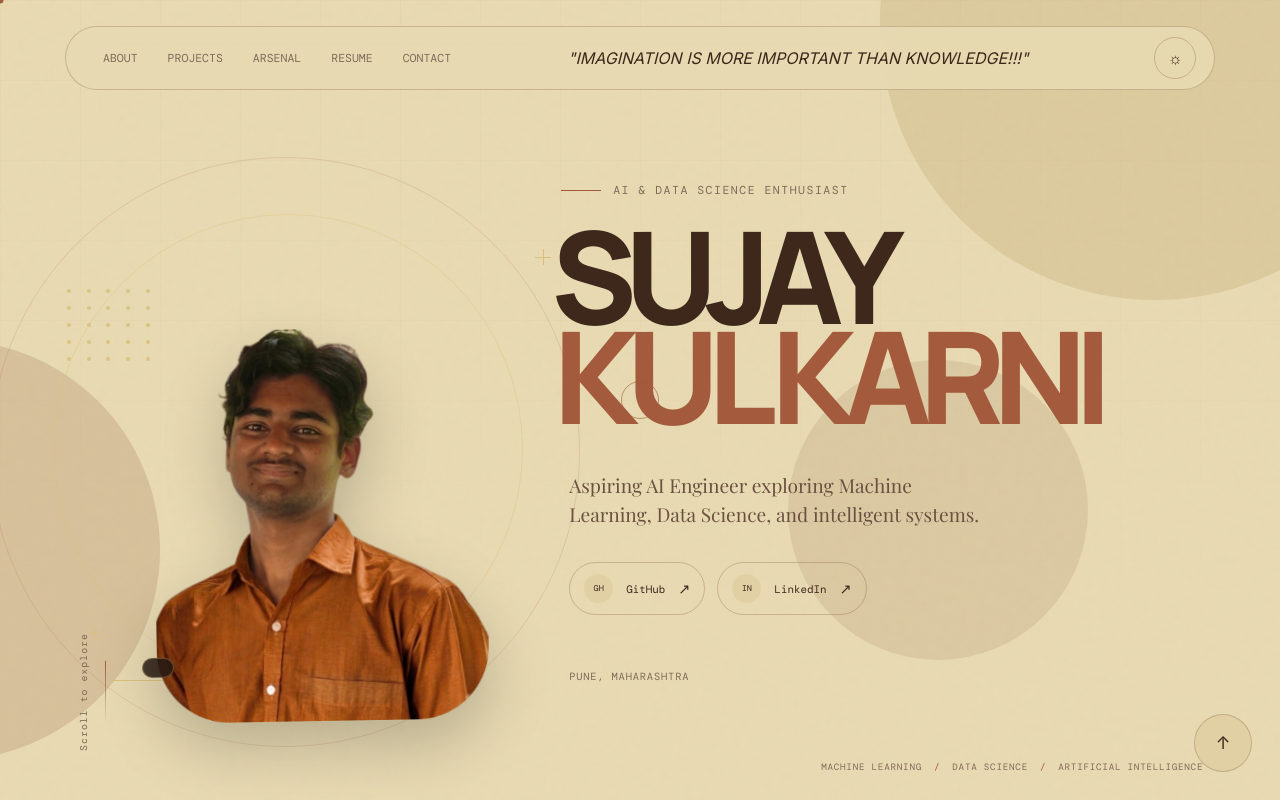
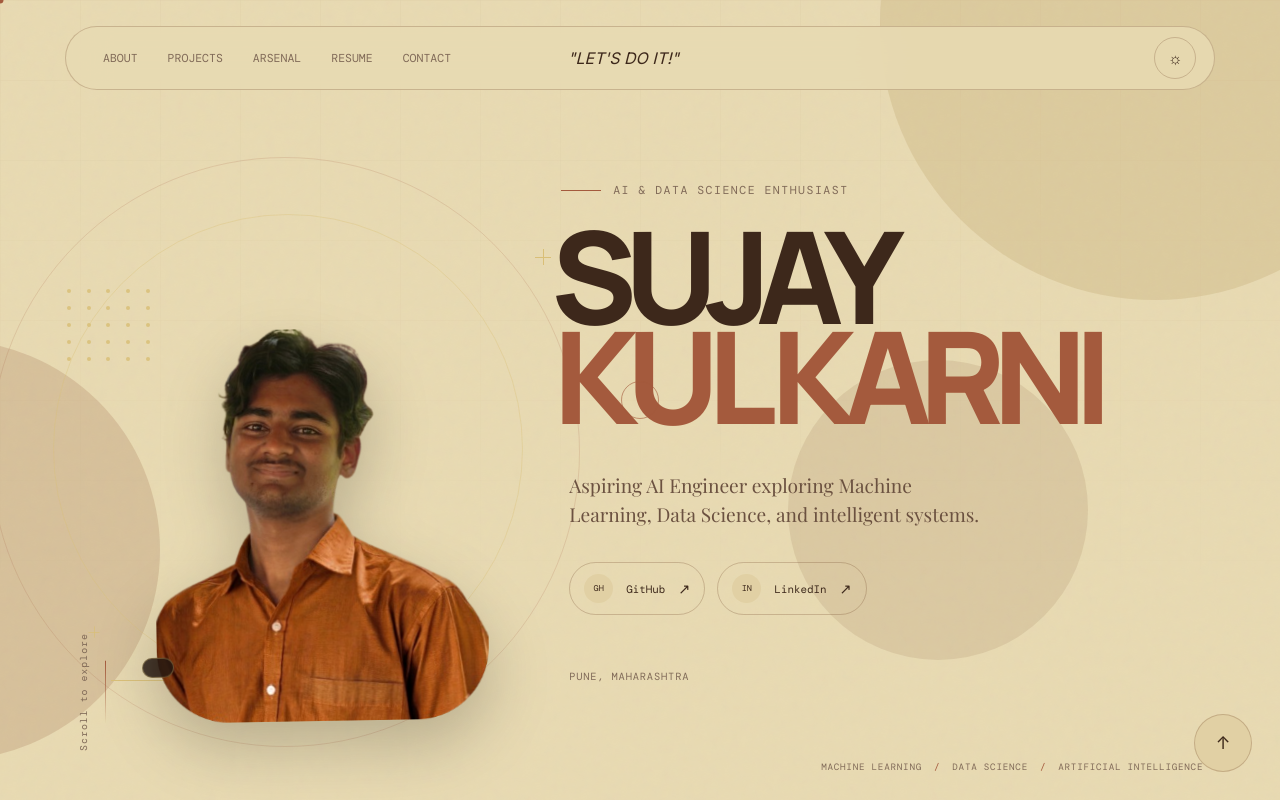
Before and after one commit to Sujay882/my-portfolio, a plain HTML site: page index.html in a window 1280 px wide. Shown: the top 800 px of the page. Drawn offline with nearby package versions, Linux system fonts and the light colour scheme; a web font is replaced by a local one.

Commit message:
Changed portfolio

```diff
--- a/index.html
+++ b/index.html
@@ -104,7 +104,7 @@
                 CONTACT
             </a>
                         <p class="nav-proverb">
-                            <em>"IMAGINATION IS MORE IMPORTANT THAN KNOWLEDGE!!!"</em>
+                            <em>"LET'S DO IT!"</em>
                         </p>
         </nav>
 
```
